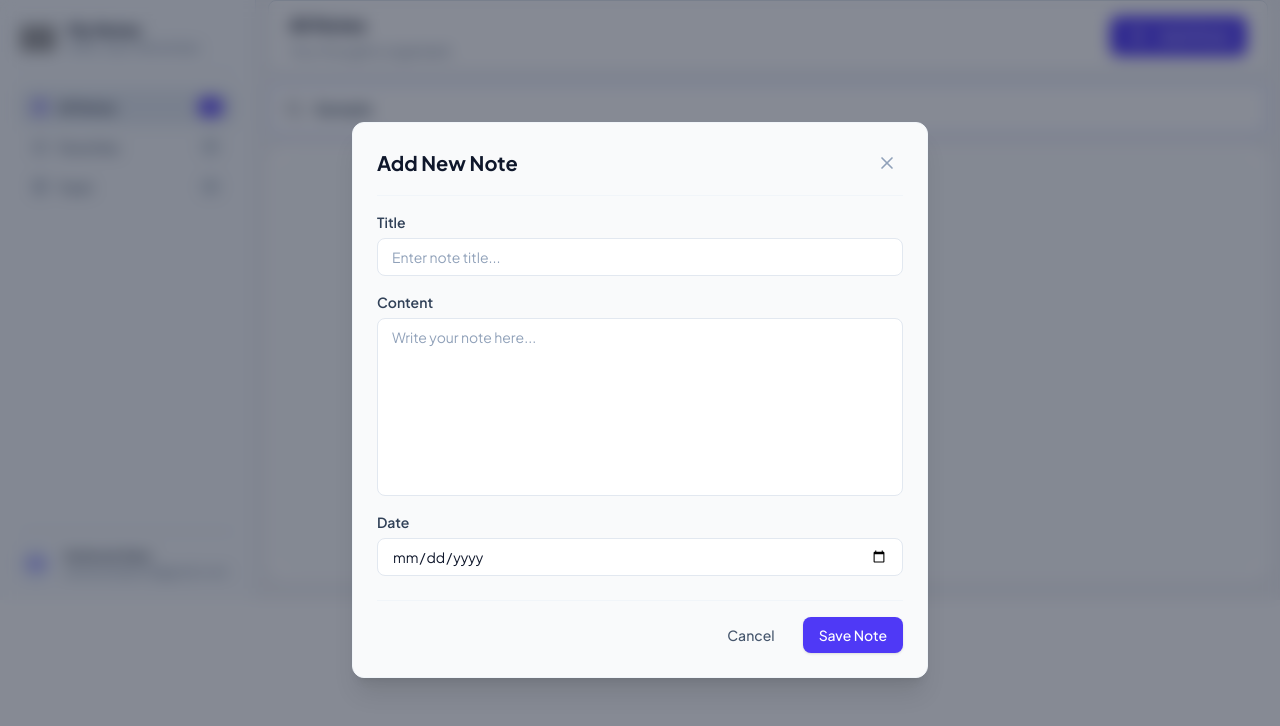
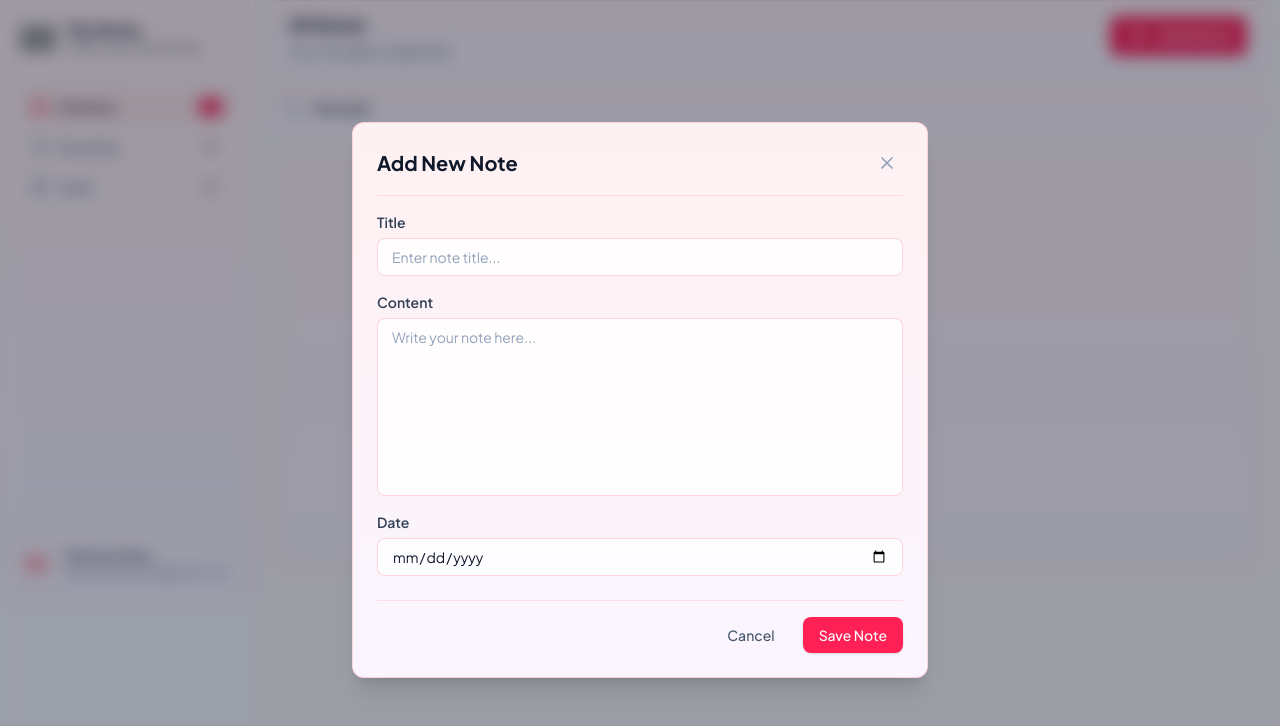
Before and after one commit to Sarfarosh-0/Web_Development, a React (Vite) app in the folder REACT_JS/03_React_App/: page / in a window 1280 px wide. Both pictures are taken after typing "Sample" into the empty fields and a click on the button "Add Note". Shown: the top 726 px of the page. Built offline with nearby package versions, Linux system fonts and the light colour scheme; grey boxes are pictures that could not be loaded.

Commit message:
Changed Color theme to Rose & Violet theme

```diff
--- a/REACT_JS/03_React_App/src/Components/AddNote.tsx
+++ b/REACT_JS/03_React_App/src/Components/AddNote.tsx
@@ -13,23 +13,23 @@ interface AddNoteProps {
 
 function AddNote({ onClose, onSave, noteTitle, noteDetails, date, setNoteTitle, setNoteDetails, setSelectedDate }: AddNoteProps) {
     return (
-        <div className="fixed inset-0 z-50 flex items-center justify-center bg-slate-900/50 backdrop-blur-sm p-4">
-            <div className="w-full max-w-xl bg-gray-50 rounded-xl shadow-xl border border-slate-100 flex flex-col p-6">
+        <div className="fixed inset-0 z-50 flex items-center justify-center bg-slate-900/40 backdrop-blur-sm p-4">
+            <div className="w-full max-w-xl bg-linear-to-b from-rose-50 to-purple-50 rounded-xl shadow-xl border border-rose-200/80 flex flex-col p-6">
 
                 {/* Header */}
-                <div className="flex items-center justify-between pb-4 border-b border-slate-100">
+                <div className="flex items-center justify-between pb-4 border-b border-rose-200/60">
                     <h1 className="font-bold text-xl text-slate-900">Add New Note</h1>
                     <button
                         type="button"
                         onClick={onClose}
-                        className="text-slate-400 hover:text-red-600 hover:bg-red-50 p-1.5 active:scale-95 rounded-lg transition-colors"
+                        className="text-slate-400 hover:text-rose-600 hover:bg-rose-100/50 p-1.5 active:scale-95 rounded-lg transition-colors"
                     >
                         <X className="w-5 h-5" />
                     </button>
                 </div>
 
                 {/* Form Body */}
-                <div className="flex flex-col gap-4 pt-4 ">
+                <div className="flex flex-col gap-4 pt-4">
                     <div className="flex flex-col gap-1.5">
                         <label htmlFor="noteTitle" className="text-sm font-semibold text-slate-700">
                             Title
@@ -39,7 +39,7 @@ function AddNote({ onClose, onSave, noteTitle, noteDetails, date, setNoteTitle,
                             value={noteTitle}
                             onChange={(e) => setNoteTitle(e.target.value)}
                             id="noteTitle"
-                            className="w-full px-3.5 py-2 border bg-white border-slate-200 rounded-lg text-sm text-slat-900 focus:outline-none focus:border-indigo-500 focus:ring-2 focus:ring-indigo-100 transition-all placeholder:text-slate-400"
+                            className="w-full px-3.5 py-2 border bg-white/80 border-rose-200/80 rounded-lg text-sm text-slate-900 focus:outline-none focus:border-rose-400 focus:ring-2 focus:ring-rose-100 transition-all placeholder:text-slate-400"
                             placeholder="Enter note title..."
                             required
                         />
@@ -54,13 +54,14 @@ function AddNote({ onClose, onSave, noteTitle, noteDetails, date, setNoteTitle,
                             onChange={(e) => setNoteDetails(e.target.value)}
                             id="noteContent"
                             rows={8}
-                            className="w-full px-3.5 py-2 border bg-white border-slate-200 rounded-lg text-sm text-slate-900 focus:outline-none focus:border-indigo-500 focus:ring-2 focus:ring-indigo-100 transition-all placeholder:text-slate-400 resize-none"
+                            className="w-full px-3.5 py-2 border bg-white/80 border-rose-200/80 rounded-lg text-sm text-slate-900 focus:outline-none focus:border-rose-400 focus:ring-2 focus:ring-rose-100 transition-all placeholder:text-slate-400 resize-none"
                             placeholder="Write your note here..."
                             required
                         />
                     </div>
+
                     <div className="flex flex-col gap-1.5">
-                        <label htmlFor="noteContent" className="text-sm font-semibold text-slate-700">
+                        <label htmlFor="date-picker" className="text-sm font-semibold text-slate-700">
                             Date
                         </label>
                         <input
@@ -68,16 +69,16 @@ function AddNote({ onClose, onSave, noteTitle, noteDetails, date, setNoteTitle,
                             type="date"
                             value={date}
                             onChange={(e) => setSelectedDate(e.target.value)}
-                            className="w-full px-3.5 py-2 border bg-white border-slate-200 rounded-lg text-sm text-slate-900 focus:outline-none focus:border-indigo-500 focus:ring-2 focus:ring-indigo-100 transition-all placeholder:text-slate-400"
+                            className="w-full px-3.5 py-2 border bg-white/80 border-rose-200/80 rounded-lg text-sm text-slate-900 focus:outline-none focus:border-rose-400 focus:ring-2 focus:ring-rose-100 transition-all placeholder:text-slate-400"
                         />
                     </div>
 
                     {/* Actions */}
-                    <div className="flex justify-end gap-3 pt-4 border-t border-slate-100 mt-2">
+                    <div className="flex justify-end gap-3 pt-4 border-t border-rose-200/60 mt-2">
                         <button
                             type="button"
                             onClick={onClose}
-                            className="px-4 py-2 rounded-lg text-sm font-medium text-slate-600 hover:bg-slate-100 transition-colors"
+                            className="px-4 py-2 rounded-lg text-sm font-medium text-slate-600 hover:bg-rose-100/50 transition-colors"
                         >
                             Cancel
                         </button>
@@ -86,7 +87,7 @@ function AddNote({ onClose, onSave, noteTitle, noteDetails, date, setNoteTitle,
                                 onSave();
                             }}
                             type="submit"
-                            className="px-4 py-2 rounded-lg text-sm font-medium bg-indigo-600 text-white hover:bg-indigo-700 shadow-sm transition-colors"
+                            className="px-4 py-2 rounded-lg text-sm font-medium bg-rose-500 text-white hover:bg-rose-600 shadow-sm transition-colors"
                         >
                             Save Note
                         </button>
--- a/REACT_JS/03_React_App/src/Components/EmptyNotes.tsx
+++ b/REACT_JS/03_React_App/src/Components/EmptyNotes.tsx
@@ -6,17 +6,18 @@ interface ContainerProps {
 
 export default function Emptynotes({ openModal }: ContainerProps) {
     return (
-        <div className="col-span-full flex flex-col items-center justify-center min-h-96 rounded-xl border border-slate-200 bg-slate-50/50 text-center">
+        <div className="col-span-full flex flex-col items-center justify-center min-h-96 rounded-2xl border border-rose-200/80 bg-linear-to-b from-rose-50/50 to-purple-50/50 text-center">
 
             <button
                 onClick={openModal}
-                className="w-12 h-12 rounded-full bg-indigo-50 text-indigo-600 active:scale-90 flex items-center justify-center mb-3 transition-all ease-in-out duration-300">
+                className="w-12 h-12 rounded-full bg-rose-100/80 text-rose-500 hover:bg-rose-100 hover:scale-105 active:scale-90 flex items-center justify-center mb-3 transition-all ease-in-out duration-300"
+            >
                 <FilePlus2 className="w-6 h-6" />
             </button>
-            <h3 className="text-base font-semibold text-slate-800 mb-1">No notes yet</h3>
-            <p className="text-sm text-slate-500 max-w-xs">
+            <h3 className="text-base font-semibold text-slate-900 mb-1">No notes yet</h3>
+            <p className="text-sm text-slate-600 max-w-xs">
                 Create notes to display...
             </p>
         </div>
-    )
+    );
 }
--- a/REACT_JS/03_React_App/src/Components/Header.tsx
+++ b/REACT_JS/03_React_App/src/Components/Header.tsx
@@ -6,16 +6,16 @@ interface HeaderProps {
 
 function Header({ openModal }: HeaderProps) {
     return (
-        <header className="w-full sticky top-0 z-10 right-0 px-5 py-2.5 border border-slate-300 bg-white rounded-lg flex justify-between items-center ">
-            <div className='flex flex-col gap-px'>
+        <header className="w-full sticky top-0 z-10 right-0 px-5 py-2.5 border border-rose-200/80 bg-linear-to-b from-rose-50 to-purple-50 rounded-xl flex justify-between items-center shadow-sm">
+            <div className="flex flex-col gap-px">
                 <h1 className="font-bold text-lg text-slate-900">All Notes</h1>
-                <p className="text-sm text-slate-500">Your thoughts organized</p>
+                <p className="text-sm text-slate-600">Your thoughts organized</p>
             </div>
 
             <button
-                id='addNoteBtn'
+                id="addNoteBtn"
                 onClick={openModal}
-                className="bg-indigo-600 hover:bg-indigo-700 active:scale-95 transition-all duration-150 rounded-lg px-4 py-2 font-medium text-white flex items-center gap-2 shadow-sm"
+                className="bg-rose-500 hover:bg-rose-600 active:scale-95 transition-all duration-150 rounded-lg px-4 py-2 font-medium text-white flex items-center gap-2 shadow-sm"
             >
                 <Plus />
                 <span>Add Note</span>
--- a/REACT_JS/03_React_App/src/Components/Main.tsx
+++ b/REACT_JS/03_React_App/src/Components/Main.tsx
@@ -51,7 +51,7 @@ function Main() {
     };
 
     return (
-        <main className="px-3 bg-gray-100 flex flex-col gap-3 flex-1">
+        <main className="px-3 min-h-screen bg-rose-50/30 flex flex-col gap-3 flex-1">
             <Header openModal={openModal} />
             <Searchbar />
 
--- a/REACT_JS/03_React_App/src/Components/NotesContainer.tsx
+++ b/REACT_JS/03_React_App/src/Components/NotesContainer.tsx
@@ -9,7 +9,7 @@ interface ContainerProps {
 
 function NotesContainer({ openModal, notes }: ContainerProps) {
     return (
-        <div className="p-3 grid grid-cols-1 sm:grid-cols-2 md:grid-cols-3 gap-4 h-108 overflow-auto scrollbar-none bg-white rounded-2xl">
+        <div className="p-3 grid grid-cols-1 sm:grid-cols-2 md:grid-cols-3 gap-4 h-108 overflow-auto scrollbar-none bg-rose-50/20 border border-rose-100 rounded-2xl">
             {notes.length > 0 ? (
                 notes.map((note) => (
                     <Notebox
--- a/REACT_JS/03_React_App/src/Components/Searchbar.tsx
+++ b/REACT_JS/03_React_App/src/Components/Searchbar.tsx
@@ -2,18 +2,18 @@ import { Search } from "lucide-react";
 
 function Searchbar() {
     return (
-        <div className="input flex items-center bg-white">
+        <div className="input flex items-center bg-transparent">
             <div className="relative w-full">
-                <Search className="w-5 h-5 absolute left-4 top-1/2 -translate-y-1/2 pointer-events-none text-gray-500"/>
+                <Search className="w-5 h-5 absolute left-4 top-1/2 -translate-y-1/2 pointer-events-none text-slate-400" />
                 <input
                     id="search"
                     type="text"
                     placeholder="Search notes..."
-                    className="w-full rounded-lg font-semibold border-2  border-indigo-200 pl-11 pr-5 py-3 outline-none transition focus:border-indigo-500 focus:ring-2 focus:ring-indigo-200 text-slate-700"
+                    className="w-full rounded-xl font-medium border border-rose-200/80 bg-linear-to-b from-rose-50 to-purple-50 pl-11 pr-5 py-3 outline-none transition focus:border-rose-400 focus:ring-2 focus:ring-rose-100 text-slate-800 placeholder:text-slate-400 shadow-xs"
                 />
             </div>
         </div>
-    )
+    );
 }
 
 export default Searchbar;
--- a/REACT_JS/03_React_App/src/Components/Sidebar.tsx
+++ b/REACT_JS/03_React_App/src/Components/Sidebar.tsx
@@ -11,10 +11,10 @@ function Sidebar() {
     const [activeTab, setActiveTab] = useState("all-notes");
 
     return (
-        <aside className="w-64 h-150 bg-slate-50 border-r border-slate-200 p-5 flex flex-col justify-between select-none">
+        <aside className="w-64 h-150 bg-linear-to-b from-rose-50 to-purple-50 border-r border-rose-200/80 p-5 flex flex-col justify-between select-none">
             <div className="flex flex-col gap-4">
 
-                <header className="flex items-center gap-3 border-b border-slate-200 pb-4">
+                <header className="flex items-center gap-3 border-b border-rose-200/60 pb-4">
                     <img
                         src="https://cdn-icons-png.flaticon.com/128/3075/3075908.png"
                         alt="Logo"
@@ -25,7 +25,7 @@ function Sidebar() {
                         <h1 className="font-bold text-base text-slate-900 leading-tight">
                             My Notes
                         </h1>
-                        <p className="text-xs text-slate-500">Write. Save. Remember.</p>
+                        <p className="text-xs text-slate-600">Write. Save. Remember.</p>
                     </div>
                 </header>
 
@@ -40,21 +40,21 @@ function Sidebar() {
                                 href={`#${item.id}`}
                                 onClick={() => setActiveTab(item.id)}
                                 className={`flex items-center justify-between px-3 py-2 rounded-lg text-sm font-medium transition-colors ${isActive
-                                        ? "bg-slate-200/80 text-slate-900"
-                                        : "text-slate-600 hover:bg-slate-200/50 hover:text-slate-900"
+                                        ? "bg-rose-100/70 text-slate-900"
+                                        : "text-slate-600 hover:bg-rose-100/40 hover:text-slate-900"
                                     }`}
                             >
                                 <div className="flex items-center gap-2.5">
                                     <Icon
-                                        className={`w-4 h-4 ${isActive ? "text-indigo-600" : "text-slate-500"
+                                        className={`w-4 h-4 ${isActive ? "text-rose-500" : "text-slate-500"
                                             }`}
                                     />
                                     <span>{item.label}</span>
                                 </div>
                                 <span
                                     className={`px-2 py-0.5 rounded-full text-xs font-semibold ${isActive
-                                            ? "bg-indigo-600 text-white"
-                                            : "bg-slate-200/70 text-slate-600"
+                                            ? "bg-rose-500 text-white"
+                                            : "bg-rose-100/60 text-slate-600"
                                         }`}
                                 >
                                     {item.count}
@@ -65,8 +65,8 @@ function Sidebar() {
                 </nav>
             </div>
 
-            <div className="pt-4 border-t border-slate-200 flex items-center gap-3">
-                <div className="w-8 h-8 rounded-full bg-indigo-100 text-indigo-600 flex items-center justify-center font-bold text-xs shrink-0">
+            <div className="pt-4 border-t border-rose-200/60 flex items-center gap-3">
+                <div className="w-8 h-8 rounded-full bg-rose-100 text-rose-600 flex items-center justify-center font-bold text-xs shrink-0">
                     SA
                 </div>
                 <div className="flex flex-col text-xs overflow-hidden">
```
